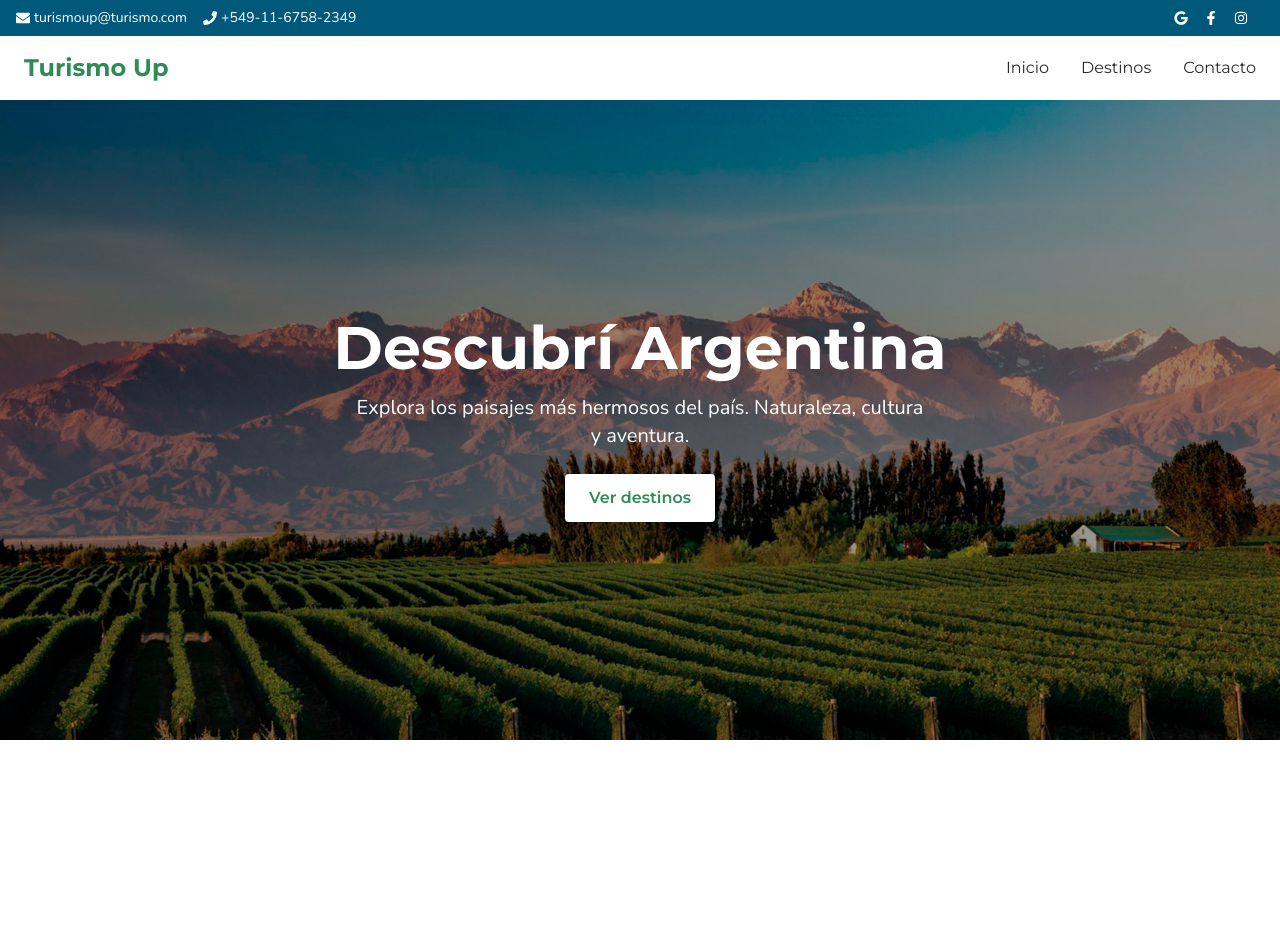
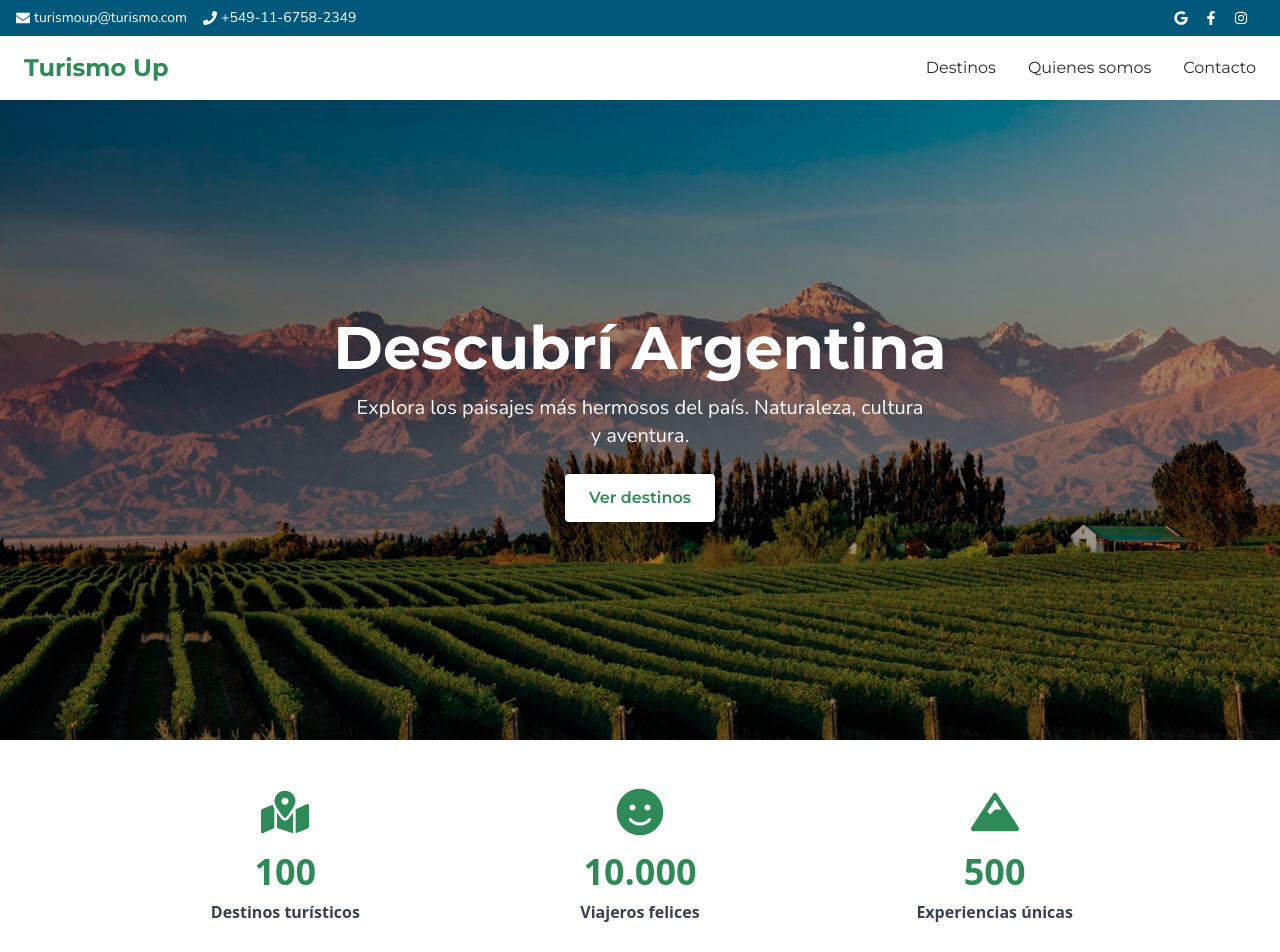
Before and after one commit to SzucsJuan/turismo, a React (Vite) app: page / in a window 1280 px wide. Shown: the top 952 px of the page. Before the commit the page ends 800 px from the top, so only its background shows below. Built offline with nearby package versions, Linux system fonts and the light colour scheme.

Commit message:
Se agregaron estadísticas en Inicio

```diff
--- a/package.json
+++ b/package.json
@@ -11,6 +11,7 @@
   },
   "dependencies": {
     "react": "^19.0.0",
+    "react-countup": "^6.5.3",
     "react-dom": "^19.0.0",
     "react-icons": "^5.5.0",
     "react-router-dom": "^7.5.0",
--- a/src/App.jsx
+++ b/src/App.jsx
@@ -2,6 +2,7 @@ import { BrowserRouter as Router, Route, Routes } from "react-router-dom";
 import Navbar from "./components/Navbar";
 import Inicio from "./pages/Inicio";
 import Destinos from "./pages/Destinos";
+import Nosotros from "./pages/Nosotros";
 import Contacto from "./pages/Contacto";
 
 function App() {
@@ -12,6 +13,7 @@ function App() {
         <Routes>
           <Route path="/" element={<Inicio />} />
           <Route path="/destinos" element={<Destinos />} />
+          <Route path="/quienes-somos" element={<Nosotros />} />
           <Route path="/contacto" element={<Contacto />} />
         </Routes>
       </div>
--- a/src/components/Navbar.jsx
+++ b/src/components/Navbar.jsx
@@ -17,13 +17,13 @@ function Navbar() {
           </span>
         </div>
         <div className="flex space-x-4 pr-4 text-white text-sm">
-          <a href="#">
+          <a href="#" className="transform transition-all duration-200 ease-in-out hover:scale-105">
             <FaGoogle />
           </a>
-          <a href="#">
+          <a href="#" className="transform transition-all duration-200 ease-in-out hover:scale-105">
             <FaFacebookF />
           </a>
-          <a href="#">
+          <a href="#" className="transform transition-all duration-200 ease-in-out hover:scale-105">
             <FaInstagram />
           </a>
         </div>
@@ -36,11 +36,11 @@ function Navbar() {
             Turismo Up
           </Link>
           <div className="flex space-x-8 font-montserrat text-gris">
-            <Link to="/" className="hover:text-petroleoClaro transition">
-              Inicio
-            </Link>
             <Link to="/destinos" className="hover:text-petroleoClaro transition">
               Destinos
+            </Link>
+            <Link to="/quienes-somos" className="hover:text-petroleoClaro transition">
+              Quienes somos
             </Link>
             <Link to="/contacto" className="hover:text-petroleoClaro transition">
               Contacto
--- a/src/pages/Inicio.jsx
+++ b/src/pages/Inicio.jsx
@@ -1,9 +1,11 @@
 import { useState, useEffect } from "react";
+import CountUp from "react-countup";
+import { FaMapMarkedAlt, FaSmile, FaMountain } from "react-icons/fa";
 
 const imagenes = [
-  "public/images/salta.jpg",
-  "public/images/mendoza.jpg",
-  "public/images/glaciar.jpg",
+  "/images/salta.jpg",
+  "/images/mendoza.jpg",
+  "/images/glaciar.jpg",
 ];
 
 function Inicio() {
@@ -18,6 +20,8 @@ function Inicio() {
   }, []);
 
   return (
+    <>
+      {/* Carrusel con texto y botón */}
       <div className="relative w-full h-[80vh] overflow-hidden">
         {imagenes.map((src, index) => (
           <img
@@ -32,8 +36,7 @@ function Inicio() {
         <div className="absolute inset-0 bg-black/40 flex flex-col items-center justify-center text-white text-center px-4">
           <h1 className="text-4xl md:text-6xl font-montserrat font-bold">Descubrí Argentina</h1>
           <p className="font-nunito mt-4 text-lg md:text-xl max-w-xl">
-          Explora los paisajes más hermosos del país. Naturaleza, cultura y
-          aventura.
+            Explora los paisajes más hermosos del país. Naturaleza, cultura y aventura.
           </p>
           <a
             href="/destinos"
@@ -43,6 +46,27 @@ function Inicio() {
           </a>
         </div>
       </div>
+
+      <div className="bg-white py-12 px-4 text-center">
+        <div className="max-w-5xl mx-auto grid grid-cols-1 sm:grid-cols-3 gap-10">
+          <div className="flex flex-col items-center">
+            <FaMapMarkedAlt className="text-verde text-5xl mb-4" />
+            <CountUp end={100} duration={3} className="text-4xl font-bold text-verde" />
+            <p className="text-gray-700 font-semibold mt-2">Destinos turísticos</p>
+          </div>
+          <div className="flex flex-col items-center">
+            <FaSmile className="text-verde text-5xl mb-4" />
+            <CountUp end={10000} duration={3} separator="." className="text-4xl font-bold text-verde" />
+            <p className="text-gray-700 font-semibold mt-2">Viajeros felices</p>
+          </div>
+          <div className="flex flex-col items-center">
+            <FaMountain className="text-verde text-5xl mb-4" />
+            <CountUp end={500} duration={3} className="text-4xl font-bold text-verde" />
+            <p className="text-gray-700 font-semibold mt-2">Experiencias únicas</p>
+          </div>
+        </div>
+      </div>
+    </>
   );
 }
 
--- /dev/null
+++ b/src/pages/Nosotros.jsx
@@ -0,0 +1,3 @@
+export default function Nosotros() {
+    return <h2 className="text-3xl">Quienes somos</h2>;
+  }
```
Also changed, not shown: 1 other file (tests, documents, lock files or other folders). Lines whose indentation alone changed are shown as unchanged.
